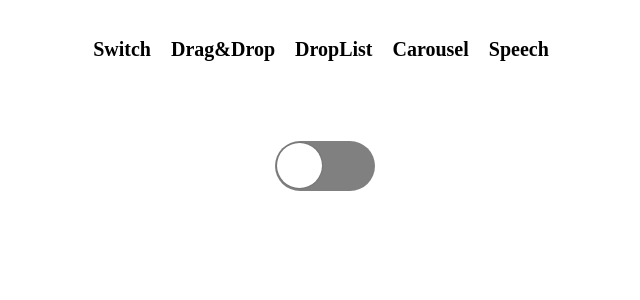
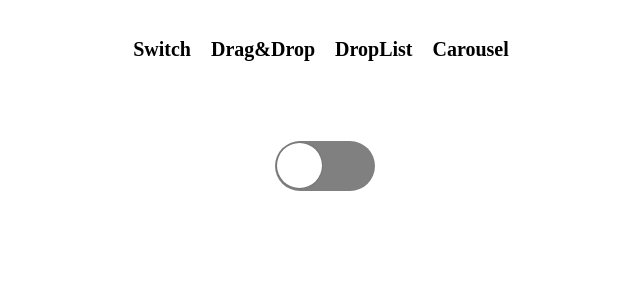
Before and after one commit to AnSuebin/interactive-web, a React (Create React App) app: page /interactive-web/switch in a window 1280 px wide. Shown: the top 300 px of the page, without its empty margins (319-959 px from the left). Built offline with nearby package versions, Linux system fonts and the light colour scheme; what uuid4 would draw is missing.

Commit message:
feat : 처음 들어왔을때, switch가 보이도록 설정

```diff
--- a/src/App.js
+++ b/src/App.js
@@ -4,7 +4,6 @@ import Carousel from './pages/Carousel';
 import DandD from './pages/DandD';
 import DropList from './pages/DropList';
 import Switch from './pages/Switch';
-import Speech from './pages/Speech';
 
 function App() {
   return (
@@ -15,7 +14,6 @@ function App() {
           <Route path="/DandD" element={<DandD />} />
           <Route path="/dropList" element={<DropList />} />
           <Route path="/carousel" element={<Carousel />} />
-          <Route path="/speech" element={<Speech />} />
         </Route>
       </Routes>
     </BrowserRouter>
--- a/src/components/Navigation.js
+++ b/src/components/Navigation.js
@@ -1,4 +1,4 @@
-import React from 'react';
+import React, { useEffect } from 'react';
 import { useNavigate } from 'react-router-dom';
 import styled from 'styled-components';
 
@@ -23,6 +23,11 @@ const Menu = styled.div`
 
 const Navigation = () => {
   const navigate = useNavigate();
+  useEffect(() => {
+    setTimeout(() => {
+      navigate('switch');
+    }, 1000);
+  }, []);
   return (
     <Container>
       <MenuContainer>
@@ -30,7 +35,6 @@ const Navigation = () => {
         <Menu onClick={() => navigate('DandD')}>Drag&Drop</Menu>
         <Menu onClick={() => navigate('dropList')}>DropList</Menu>
         <Menu onClick={() => navigate('carousel')}>Carousel</Menu>
-        <Menu onClick={() => navigate('speech')}>Speech</Menu>
       </MenuContainer>
     </Container>
   );
--- a/src/pages/Speech.js
+++ /dev/null
@@ -1,5 +0,0 @@
-const Speech = () => {
-  return <div>Speech</div>;
-};
-
-export default Speech;
```
